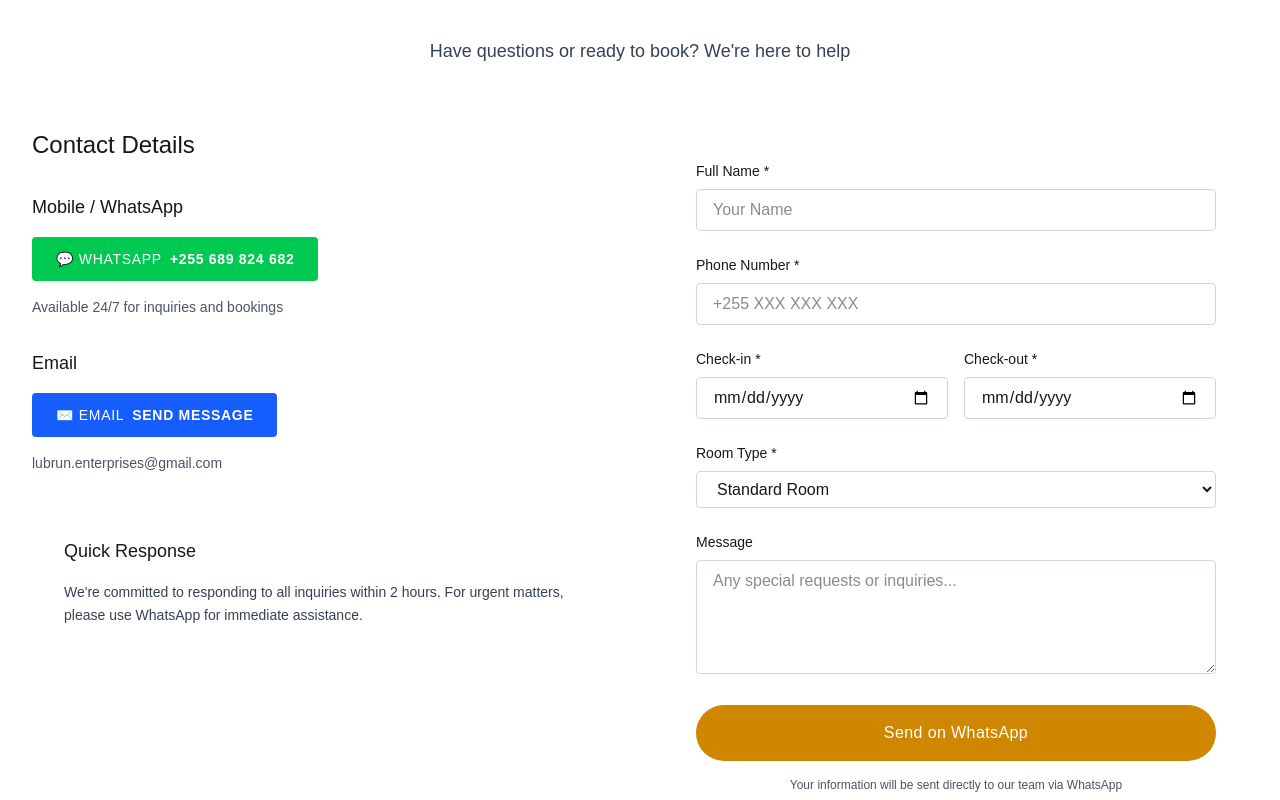
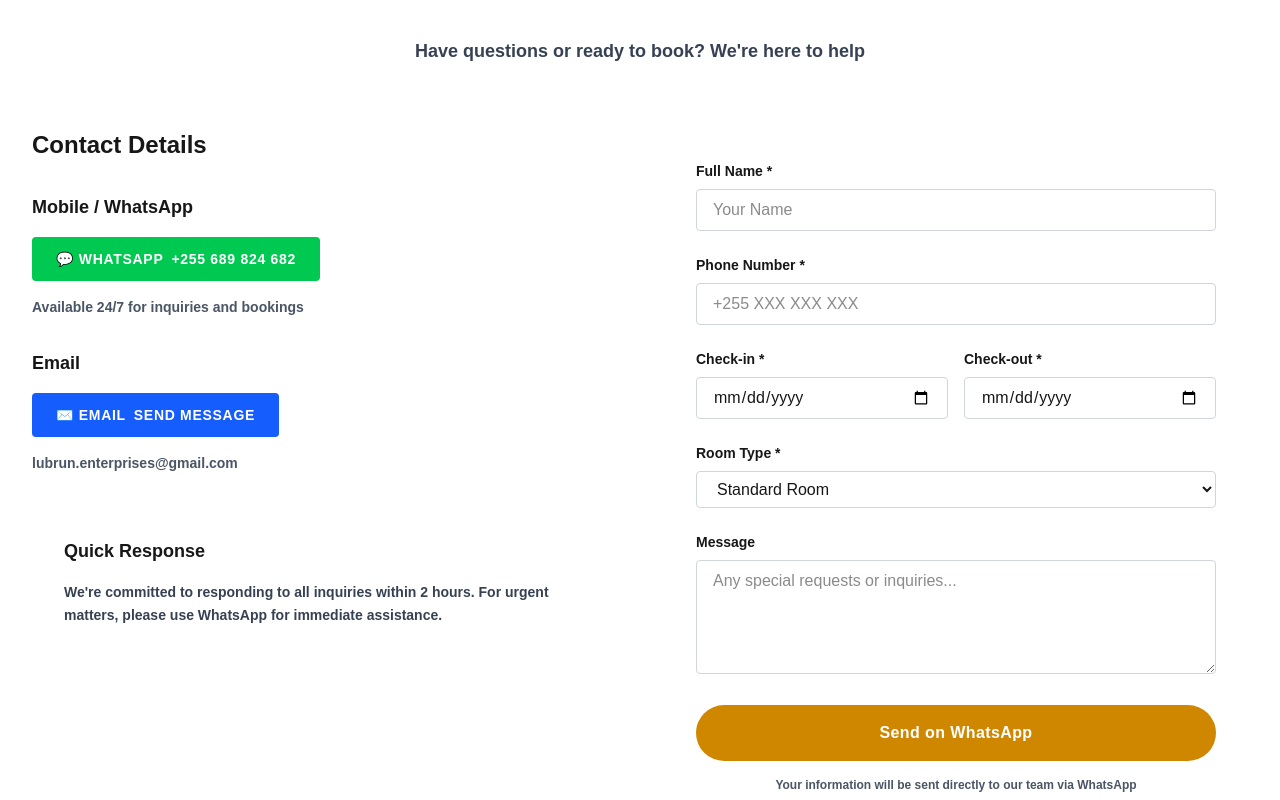
Before and after one commit to brianmichaelu/hotel3-website, a Next.js app: page / in a window 1280 px wide. Shown: the part 6640-7440 px from the top of the page. Built offline with nearby package versions, Linux system fonts and the light colour scheme.

Commit message:
Change font weight to 'semibold' in ContactSection

```diff
--- a/app/components/ContactSection.tsx
+++ b/app/components/ContactSection.tsx
@@ -59,11 +59,11 @@ Message: ${formData.message}`;
     <section id="contact" className="py-20 sm:py-28 bg-white">
       <div className="max-w-7xl mx-auto px-4 sm:px-6 lg:px-8">
         <div className="text-center mb-16">
-          <h2 className="text-4xl sm:text-5xl font-normal text-brown mb-6">
+          <h2 className="text-4xl sm:text-5xl font-semibold text-brown mb-6">
             Get In Touch
           </h2>
           <div className="h-1 w-24 bg-gold mx-auto mb-8" />
-          <p className="text-lg text-gray-700 font-normal max-w-3xl mx-auto">
+          <p className="text-lg text-gray-700 font-semibold max-w-3xl mx-auto">
             Have questions or ready to book? We're here to help
           </p>
         </div>
@@ -71,45 +71,45 @@ Message: ${formData.message}`;
         <div className="grid grid-cols-1 lg:grid-cols-2 gap-12">
           {/* Contact Info */}
           <div>
-            <h3 className="text-2xl font-normal text-brown mb-8">Contact Details</h3>
+            <h3 className="text-2xl font-semibold text-brown mb-8">Contact Details</h3>
 
             <div className="mb-8">
-              <h4 className="text-lg font-normal text-brown mb-4">Mobile / WhatsApp</h4>
+              <h4 className="text-lg font-semibold text-brown mb-4">Mobile / WhatsApp</h4>
               <a
                 href="https://wa.me/255689824682"
                 target="_blank"
                 rel="noopener noreferrer"
                 className="flex items-center gap-3 mb-4"
               >
-                <button className="px-6 py-3 bg-green-500 text-white font-normal text-sm rounded hover:bg-green-600 transition-colors uppercase tracking-wider flex items-center gap-2 cursor-pointer">
+                <button className="px-6 py-3 bg-green-500 text-white font-semibold text-sm rounded hover:bg-green-600 transition-colors uppercase tracking-wider flex items-center gap-2 cursor-pointer">
                   💬 WhatsApp
                   <span className="font-semibold">+255 689 824 682</span>
                 </button>
               </a>
-              <p className="text-sm text-gray-600 font-normal">
+              <p className="text-sm text-gray-600 font-semibold">
                 Available 24/7 for inquiries and bookings
               </p>
             </div>
 
             <div className="mb-8">
-              <h4 className="text-lg font-normal text-brown mb-4">Email</h4>
+              <h4 className="text-lg font-semibold text-brown mb-4">Email</h4>
               <a
                 href="mailto:lubrun.enterprises@gmail.com"
                 className="flex items-center gap-3 mb-4"
               >
-                <button className="px-6 py-3 bg-blue-600 text-white font-normal text-sm rounded hover:bg-blue-700 transition-colors uppercase tracking-wider flex items-center gap-2 cursor pointer">
+                <button className="px-6 py-3 bg-blue-600 text-white font-semibold text-sm rounded hover:bg-blue-700 transition-colors uppercase tracking-wider flex items-center gap-2 cursor pointer">
                   ✉️ Email
                   <span className="font-semibold">Send Message</span>
                 </button>
               </a>
-              <p className="text-sm text-gray-600 font-normal">
+              <p className="text-sm text-gray-600 font-semibold">
                 lubrun.enterprises@gmail.com
               </p>
             </div>
 
             <div className="bg-cream p-8 rounded-lg">
-              <h4 className="text-lg font-normal text-brown mb-4">Quick Response</h4>
-              <p className="text-sm text-gray-700 font-normal leading-relaxed">
+              <h4 className="text-lg font-semibold text-brown mb-4">Quick Response</h4>
+              <p className="text-sm text-gray-700 font-semibold leading-relaxed">
                 We're committed to responding to all inquiries within 2 hours. For urgent matters, please use WhatsApp for immediate assistance.
               </p>
             </div>
@@ -119,7 +119,7 @@ Message: ${formData.message}`;
           <div>
             <form onSubmit={handleSubmit} className="bg-cream p-8 rounded-lg">
               <div className="mb-6">
-                <label className="block text-sm font-normal text-brown mb-2">Full Name *</label>
+                <label className="block text-sm font-semibold text-brown mb-2">Full Name *</label>
                 <input
                   type="text"
                   name="name"
@@ -132,7 +132,7 @@ Message: ${formData.message}`;
               </div>
 
               <div className="mb-6">
-                <label className="block text-sm font-normal text-brown mb-2">Phone Number *</label>
+                <label className="block text-sm font-semibold text-brown mb-2">Phone Number *</label>
                 <input
                   type="tel"
                   name="phone"
@@ -146,7 +146,7 @@ Message: ${formData.message}`;
 
               <div className="grid grid-cols-2 gap-4 mb-6">
                 <div>
-                  <label className="block text-sm font-normal text-brown mb-2">Check-in *</label>
+                  <label className="block text-sm font-semibold text-brown mb-2">Check-in *</label>
                   <input
                     type="date"
                     name="checkIn"
@@ -157,7 +157,7 @@ Message: ${formData.message}`;
                   />
                 </div>
                 <div>
-                  <label className="block text-sm font-normal text-brown mb-2">Check-out *</label>
+                  <label className="block text-sm font-semibold text-brown mb-2">Check-out *</label>
                   <input
                     type="date"
                     name="checkOut"
@@ -170,7 +170,7 @@ Message: ${formData.message}`;
               </div>
 
               <div className="mb-6">
-                <label className="block text-sm font-normal text-brown mb-2">Room Type *</label>
+                <label className="block text-sm font-semibold text-brown mb-2">Room Type *</label>
                 <select
                   name="roomType"
                   value={formData.roomType}
@@ -184,7 +184,7 @@ Message: ${formData.message}`;
               </div>
 
               <div className="mb-6">
-                <label className="block text-sm font-normal text-brown mb-2">Message</label>
+                <label className="block text-sm font-semibold text-brown mb-2">Message</label>
                 <textarea
                   name="message"
                   value={formData.message}
@@ -197,12 +197,12 @@ Message: ${formData.message}`;
 
               <button
   type="submit"
-  className="w-full bg-yellow-600 text-white py-4 px-6 rounded-full font-normal tracking-wide hover:bg-yellow-700 transition-colors cursor-pointer"
+  className="w-full bg-yellow-600 text-white py-4 px-6 rounded-full font-semibold tracking-wide hover:bg-yellow-700 transition-colors cursor-pointer"
 >
   Send on WhatsApp
 </button>
 
-              <p className="text-xs text-gray-600 font-normal mt-4 text-center">
+              <p className="text-xs text-gray-600 font-semibold mt-4 text-center">
                 Your information will be sent directly to our team via WhatsApp
               </p>
             </form>
```
